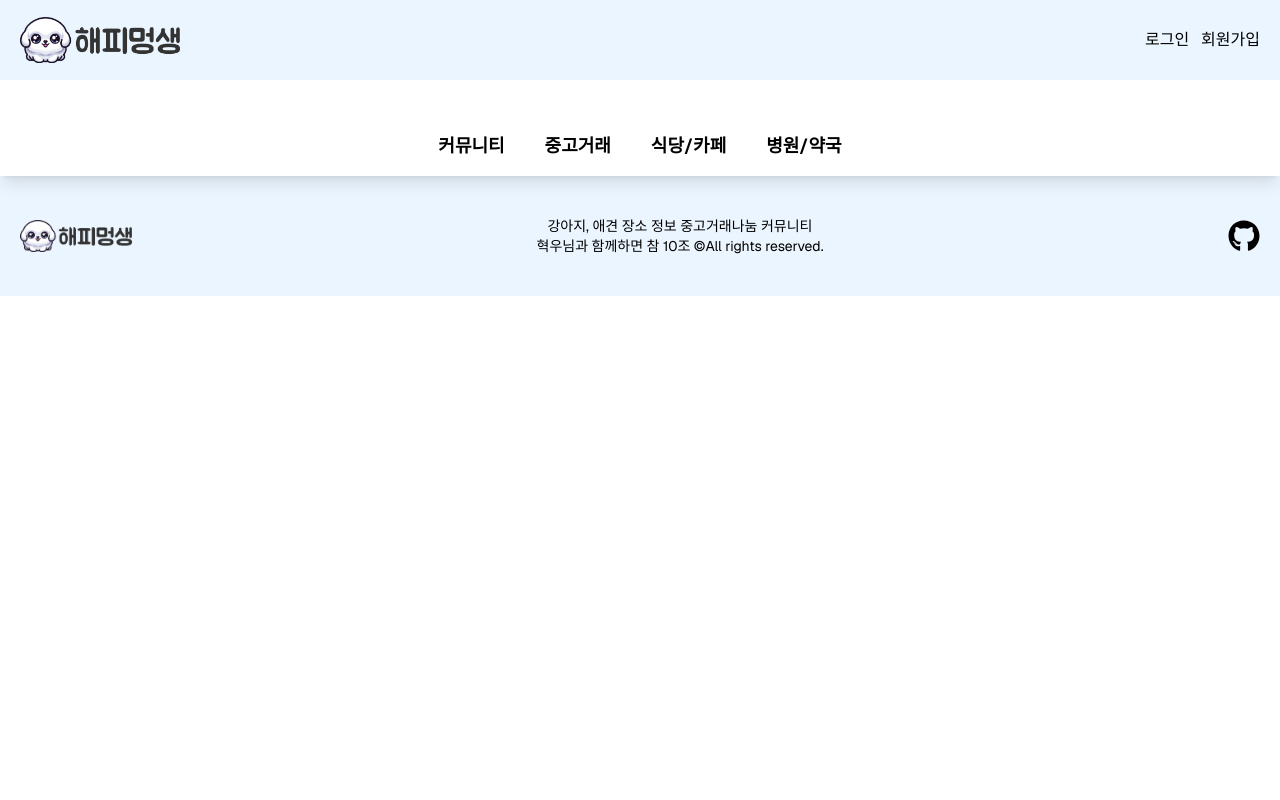
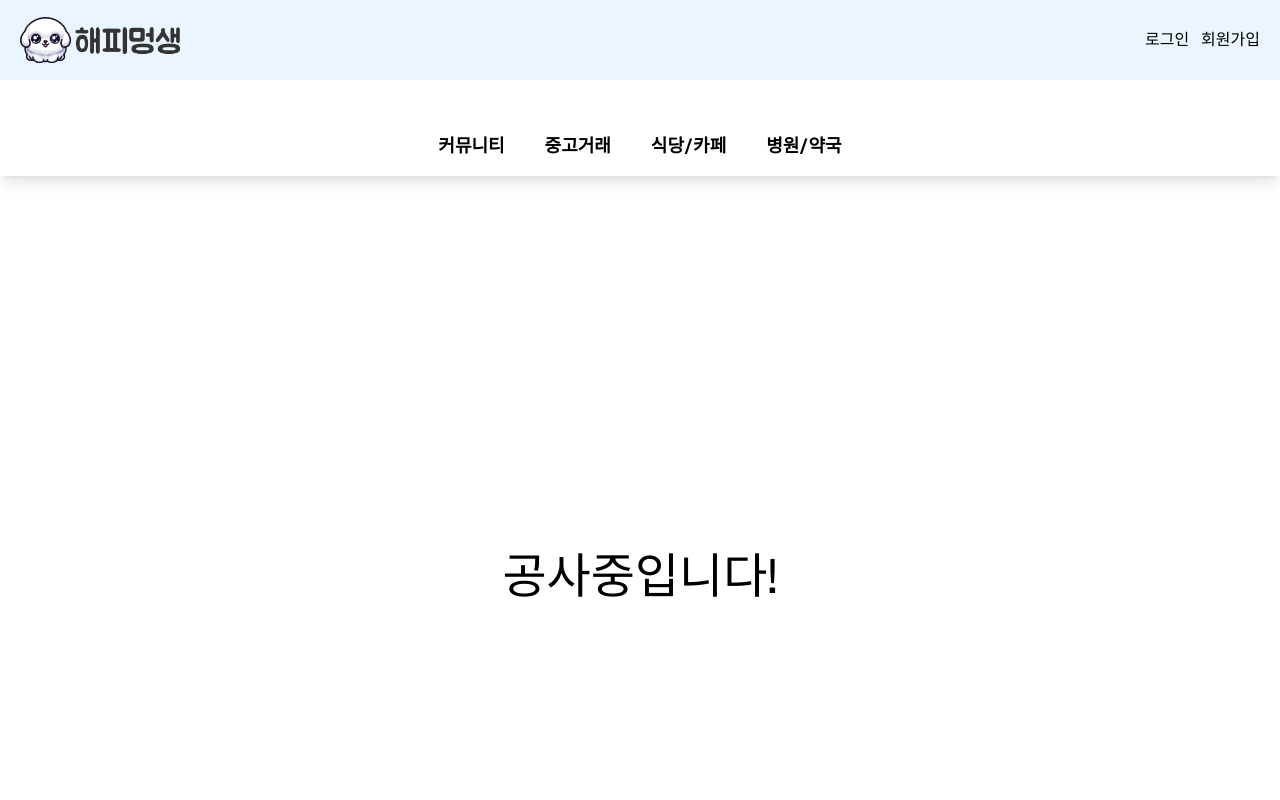
Before and after one commit to HappyMungLife/HappyMungLife, a Next.js app: page /meal in a window 1280 px wide. Shown: the top 800 px of the page. Built offline with nearby package versions, Linux system fonts and the light colour scheme.

Commit message:
Feat: nav 공사중 추가

```diff
--- a/app/meal/page.tsx
+++ b/app/meal/page.tsx
@@ -1,7 +1,11 @@
 import React from 'react';
 
-const page = () => {
-  return <div></div>;
+const Meal = () => {
+  return (
+    <section className="h-screen flex items-center justify-center">
+      <div className="text-center text-5xl">공사중입니다!</div>
+    </section>
+  );
 };
 
-export default page;
+export default Meal;
--- a/app/medical/page.tsx
+++ b/app/medical/page.tsx
@@ -1,7 +1,11 @@
 import React from 'react';
 
-const page = () => {
-  return <div></div>;
+const Medical = () => {
+  return (
+    <section className="h-screen flex items-center justify-center">
+      <div className="text-5xl">공사중입니다!</div>
+    </section>
+  );
 };
 
-export default page;
+export default Medical;
```
